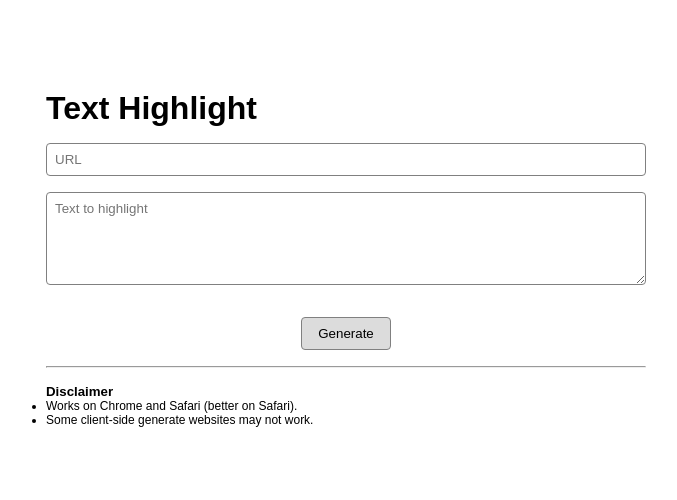
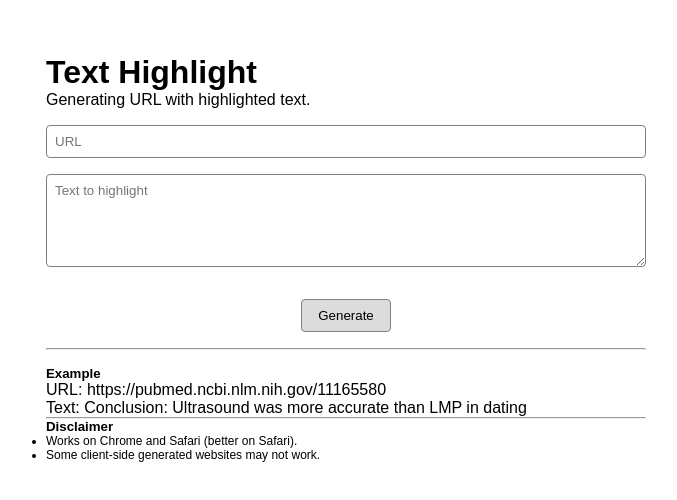
Before and after one commit to akhuoa/text-highlight, a plain HTML site: page index.html in a window 1280 px wide. Shown: the part 142-642 px from the top of the page, without its empty margins (294-971 px from the left). Drawn offline with Linux system fonts and the light colour scheme.

Commit message:
Update index.html

```diff
--- a/index.html
+++ b/index.html
@@ -70,6 +70,7 @@
     <main>
       <header>
         <h1>Text Highlight</h1>
+        <p>Generating URL with highlighted text.</p>
       </header>
       <div>
         <input type="text" id="urlInput" placeholder="URL">
@@ -83,10 +84,14 @@
       </div>
       <hr>
       <footer>
+        <h5>Example</h5>
+        <p>URL: https://pubmed.ncbi.nlm.nih.gov/11165580</p>
+        <p>Text: Conclusion: Ultrasound was more accurate than LMP in dating</p>
+        <hr>
         <h5>Disclaimer</h5>
         <ul>
           <li>Works on Chrome and Safari (better on Safari).</li>
-          <li>Some client-side generate websites may not work.</li>
+          <li>Some client-side generated websites may not work.</li>
         </ul>
       </footer>
     </main>
```
